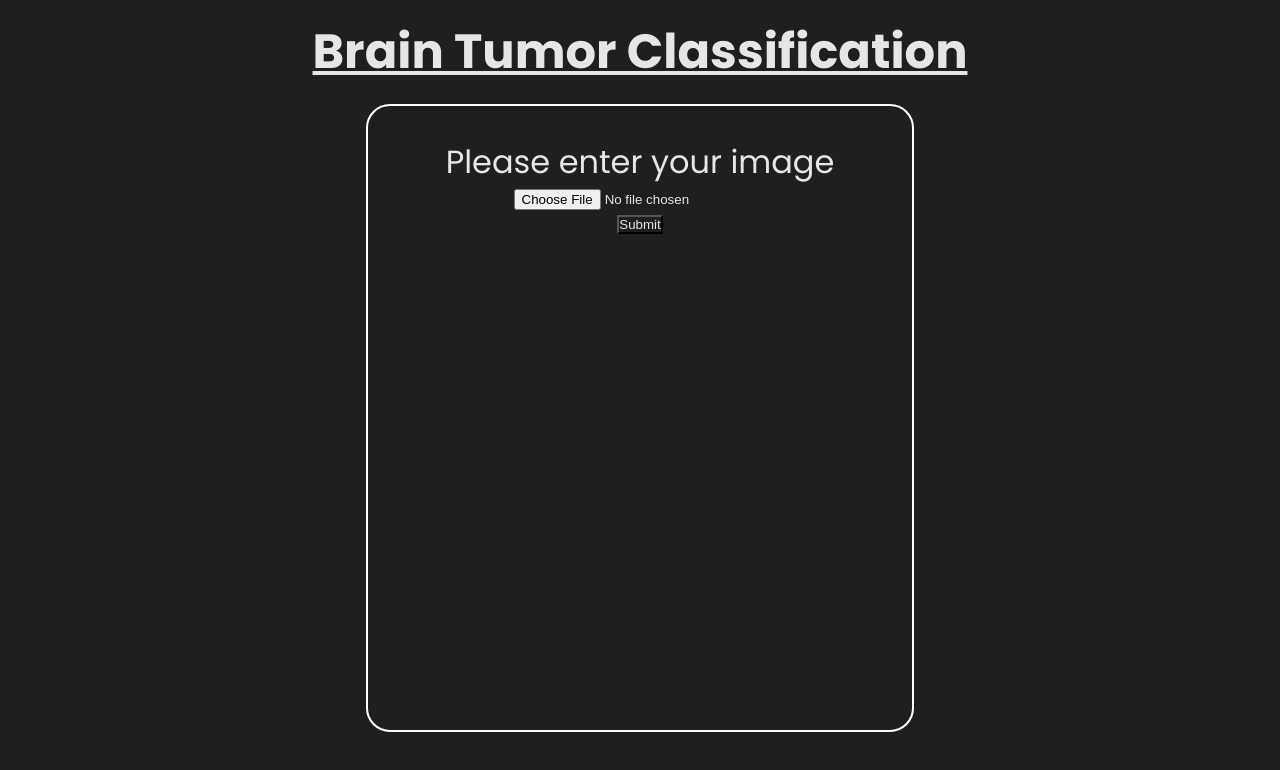
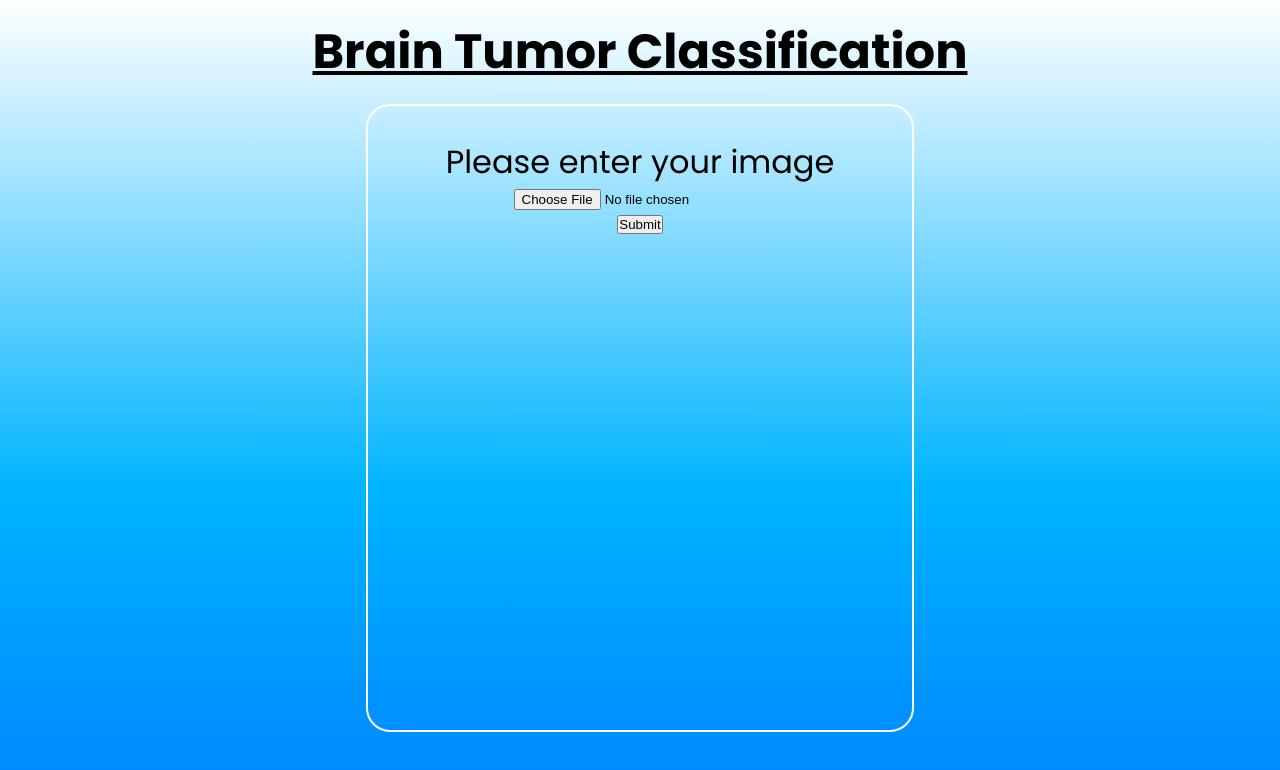
Before and after one commit to raj-dash/BrainTumorClassificationUI, a React (Vite) app: page / in a window 1280 px wide. Shown: the top 770 px of the page. Built offline with nearby package versions, Linux system fonts and the light colour scheme.

Commit message:
Added background

```diff
--- a/src/App.css
+++ b/src/App.css
@@ -3,14 +3,19 @@
 * {
   padding: 0;
   margin: 0;
-  background: #1f1f1f;
-  color: rgb(230, 230, 230)
+  color: rgb(0, 0, 0)
+}
+
+html {
+  height: 100%
 }
 
 body {
   font-family: 'Poppins', sans-serif;
   font: 400;
   font-style: normal;
+  background: rgb(255,255,255);
+  background: linear-gradient(180deg, rgba(255,255,255,1) 0%, rgba(0,180,255,1) 61%, rgba(0,133,255,1) 100%);
 }
 
 .title {
```
